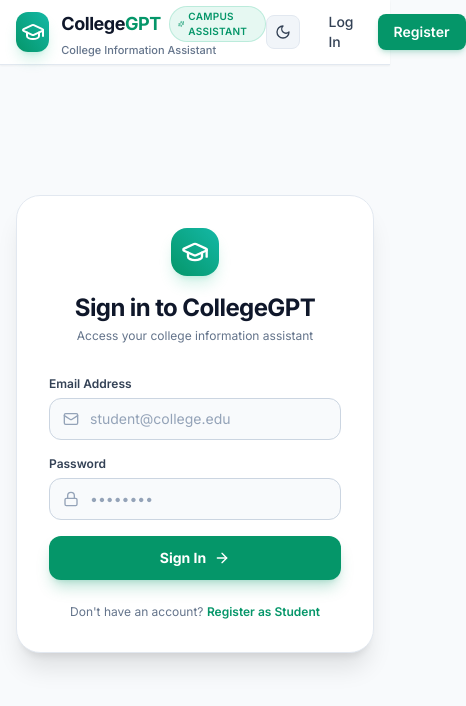
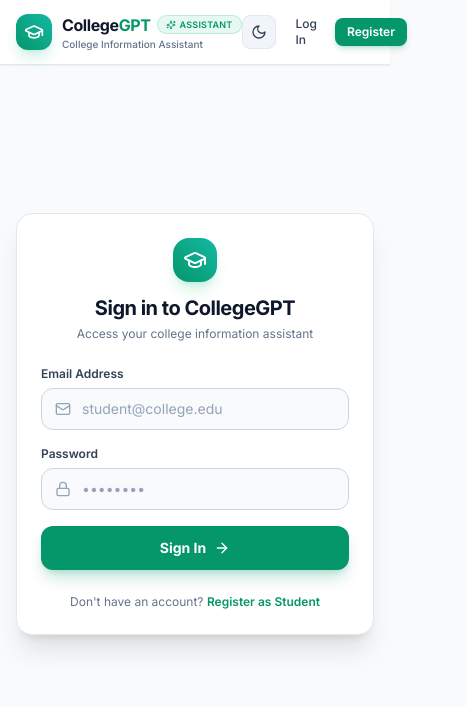
Before and after one commit to eswar-425/CollegeGPT, a React (Vite) app in the folder client/: page /login in a window 390 px wide. Shown: the top 706 px of the page, 466 px wide, since content can reach past the window. Built offline with nearby package versions, Linux system fonts and the light colour scheme; no server answers.

Commit message:
feat(ui): optimize mobile viewport responsiveness, add mobile nav drawer and admin credentials to README

```diff
--- a/client/src/components/layout/Navbar.jsx
+++ b/client/src/components/layout/Navbar.jsx
@@ -1,4 +1,4 @@
-import React from 'react';
+import React, { useState } from 'react';
 import { Link, useNavigate, useLocation } from 'react-router-dom';
 import { useAuth } from '../../context/AuthContext';
 import { useTheme } from '../../context/ThemeContext';
@@ -13,43 +13,52 @@
   Shield,
   Sun,
   Moon,
+  Menu,
+  X,
+  UploadCloud,
 } from 'lucide-react';
 
 export default function Navbar() {
   const { user, isAuthenticated, isAdmin, logout } = useAuth();
   const { theme, toggleTheme, isDark } = useTheme();
+  const [mobileMenuOpen, setMobileMenuOpen] = useState(false);
   const navigate = useNavigate();
   const location = useLocation();
 
   const handleLogout = async () => {
+    setMobileMenuOpen(false);
     await logout();
     navigate('/login');
   };
 
   const isActive = (path) => location.pathname === path;
 
+  const closeMobileMenu = () => setMobileMenuOpen(false);
+
   return (
-    <header className="sticky top-0 z-40 w-full border-b border-slate-200 dark:border-slate-800/80 bg-white/90 dark:bg-[#08100D]/90 backdrop-blur-md transition-colors duration-200 shadow-sm dark:shadow-none">
+    <header className="sticky top-0 z-40 w-full border-b border-slate-200 dark:border-slate-800/80 bg-white/95 dark:bg-[#08100D]/95 backdrop-blur-md transition-colors duration-200 shadow-sm dark:shadow-none">
       <div className="max-w-7xl mx-auto px-4 sm:px-6 lg:px-8 h-16 flex items-center justify-between">
         {/* Brand Logo */}
-        <Link to="/" className="flex items-center gap-3 group">
-          <div className="w-10 h-10 rounded-xl bg-gradient-to-tr from-brand-600 to-teal-500 flex items-center justify-center shadow-lg shadow-brand-500/20 group-hover:scale-105 transition-transform">
-            <GraduationCap className="w-6 h-6 text-white" />
+        <Link to="/" onClick={closeMobileMenu} className="flex items-center gap-2.5 sm:gap-3 group">
+          <div className="w-9 h-9 sm:w-10 sm:h-10 rounded-xl bg-gradient-to-tr from-brand-600 to-teal-500 flex items-center justify-center shadow-lg shadow-brand-500/20 group-hover:scale-105 transition-transform shrink-0">
+            <GraduationCap className="w-5 h-5 sm:w-6 sm:h-6 text-white" />
           </div>
-          <div className="flex flex-col">
-            <div className="flex items-center gap-2">
-              <span className="font-bold text-lg text-slate-900 dark:text-white tracking-tight">
+          <div className="flex flex-col min-w-0">
+            <div className="flex items-center gap-1.5 sm:gap-2">
+              <span className="font-bold text-base sm:text-lg text-slate-900 dark:text-white tracking-tight">
                 College<span className="text-brand-600 dark:text-brand-400">GPT</span>
               </span>
-              <span className="px-2 py-0.5 text-[10px] font-semibold tracking-wide uppercase rounded-full bg-brand-500/10 text-brand-600 dark:text-brand-400 border border-brand-500/20 flex items-center gap-1">
-                <Sparkles className="w-2.5 h-2.5" /> {isAdmin ? 'Admin Hub' : 'Campus Assistant'}
+              <span className="px-2 py-0.5 text-[9px] sm:text-[10px] font-semibold tracking-wide uppercase rounded-full bg-brand-500/10 text-brand-600 dark:text-brand-400 border border-brand-500/20 flex items-center gap-1 shrink-0">
+                <Sparkles className="w-2.5 h-2.5" /> {isAdmin ? 'Admin' : 'Assistant'}
               </span>
             </div>
-            <span className="text-[11px] text-slate-500 dark:text-slate-400 font-medium">College Information Assistant</span>
+            <span className="text-[10px] sm:text-[11px] text-slate-500 dark:text-slate-400 font-medium truncate">
+              College Information Assistant
+            </span>
           </div>
         </Link>
 
-        {/* Navigation Links */}
+        {/* Desktop Navigation Links */}
         <nav className="hidden md:flex items-center gap-1 text-sm font-medium">
           {isAuthenticated && (
             <>
@@ -92,8 +101,8 @@
           )}
         </nav>
 
-        {/* Right side CTA / User profile & Theme Toggle */}
-        <div className="flex items-center gap-3">
+        {/* Right Controls: Theme Toggle & User Actions */}
+        <div className="flex items-center gap-2 sm:gap-3">
           {/* Theme Toggle Button */}
           <button
             onClick={toggleTheme}
@@ -101,14 +110,14 @@
             title={`Switch to ${isDark ? 'Light' : 'Dark'} Mode`}
             aria-label="Toggle theme"
           >
-            {isDark ? <Sun className="w-4 h-4 text-amber-400 animate-spin-slow" /> : <Moon className="w-4 h-4 text-slate-700" />}
+            {isDark ? <Sun className="w-4 h-4 text-amber-400" /> : <Moon className="w-4 h-4 text-slate-700" />}
           </button>
 
           {isAuthenticated ? (
-            <div className="flex items-center gap-3">
-              {/* Role badge */}
+            <div className="flex items-center gap-2">
+              {/* Role badge (Desktop) */}
               <span
-                className={`hidden sm:inline-flex items-center gap-1.5 px-2.5 py-1 rounded-md text-xs font-semibold uppercase tracking-wider ${
+                className={`hidden lg:inline-flex items-center gap-1.5 px-2.5 py-1 rounded-md text-xs font-semibold uppercase tracking-wider ${
                   isAdmin
                     ? 'bg-purple-100 dark:bg-purple-950/80 text-purple-700 dark:text-purple-300 border border-purple-200 dark:border-purple-800/50'
                     : 'bg-emerald-100 dark:bg-emerald-950/80 text-emerald-700 dark:text-emerald-300 border border-emerald-200 dark:border-emerald-800/50'
@@ -121,36 +130,46 @@
               {/* Profile Link */}
               <Link
                 to="/profile"
+                onClick={closeMobileMenu}
                 className={`p-2 rounded-lg border transition-all ${
                   isActive('/profile')
                     ? 'bg-slate-100 dark:bg-slate-800 border-brand-500 text-brand-600 dark:text-brand-400'
-                    : 'bg-slate-100 dark:bg-slate-900/80 border-slate-200 dark:border-slate-800 text-slate-600 dark:text-slate-300 hover:text-slate-900 dark:hover:text-white hover:border-slate-300 dark:hover:border-slate-700'
+                    : 'bg-slate-100 dark:bg-slate-900/80 border-slate-200 dark:border-slate-800 text-slate-600 dark:text-slate-300 hover:text-slate-900 dark:hover:text-white'
                 }`}
                 title="Account Profile"
               >
                 <UserIcon className="w-4 h-4" />
               </Link>
 
-              {/* Logout Button */}
+              {/* Logout Button (Desktop) */}
               <button
                 onClick={handleLogout}
-                className="p-2 rounded-lg bg-slate-100 dark:bg-slate-900/80 border border-slate-200 dark:border-slate-800 text-slate-500 dark:text-slate-400 hover:text-rose-600 dark:hover:text-rose-400 hover:border-rose-300 dark:hover:border-rose-900/50 transition-all"
+                className="hidden sm:inline-flex p-2 rounded-lg bg-slate-100 dark:bg-slate-900/80 border border-slate-200 dark:border-slate-800 text-slate-500 dark:text-slate-400 hover:text-rose-600 dark:hover:text-rose-400 hover:border-rose-300 dark:hover:border-rose-900/50 transition-all"
                 title="Sign Out"
               >
                 <LogOut className="w-4 h-4" />
               </button>
+
+              {/* Mobile Hamburger Menu Toggle */}
+              <button
+                onClick={() => setMobileMenuOpen(!mobileMenuOpen)}
+                className="p-2 rounded-lg md:hidden bg-slate-100 dark:bg-slate-900/80 border border-slate-200 dark:border-slate-800 text-slate-700 dark:text-slate-300 hover:text-brand-600 focus:outline-none"
+                aria-label="Open navigation menu"
+              >
+                {mobileMenuOpen ? <X className="w-4 h-4" /> : <Menu className="w-4 h-4" />}
+              </button>
             </div>
           ) : (
-            <div className="flex items-center gap-2">
+            <div className="flex items-center gap-1.5 sm:gap-2">
               <Link
                 to="/login"
-                className="px-4 py-2 text-sm font-medium text-slate-700 dark:text-slate-300 hover:text-slate-900 dark:hover:text-white rounded-lg hover:bg-slate-100 dark:hover:bg-slate-800 transition-colors"
+                className="px-3 sm:px-4 py-1.5 sm:py-2 text-xs sm:text-sm font-medium text-slate-700 dark:text-slate-300 hover:text-slate-900 dark:hover:text-white rounded-lg hover:bg-slate-100 dark:hover:bg-slate-800 transition-colors"
               >
                 Log In
               </Link>
               <Link
                 to="/register"
-                className="px-4 py-2 text-sm font-semibold bg-brand-600 hover:bg-brand-500 text-white rounded-lg shadow-md shadow-brand-600/20 transition-all"
+                className="px-3 sm:px-4 py-1.5 sm:py-2 text-xs sm:text-sm font-semibold bg-brand-600 hover:bg-brand-500 text-white rounded-lg shadow-md shadow-brand-600/20 transition-all"
               >
                 Register
               </Link>
@@ -158,6 +177,101 @@
           )}
         </div>
       </div>
+
+      {/* Mobile Drawer Dropdown Menu */}
+      {mobileMenuOpen && isAuthenticated && (
+        <div className="md:hidden border-t border-slate-200 dark:border-slate-800 bg-white/95 dark:bg-[#08100D]/95 backdrop-blur-xl px-4 py-4 space-y-2 animate-fade-in shadow-xl">
+          <div className="pb-2 mb-2 border-b border-slate-200 dark:border-slate-800 flex items-center justify-between">
+            <span className="text-xs font-bold text-slate-900 dark:text-white truncate">
+              {user?.name || 'Account'}
+            </span>
+            <span
+              className={`px-2 py-0.5 rounded text-[10px] font-bold uppercase tracking-wider ${
+                isAdmin
+                  ? 'bg-purple-100 dark:bg-purple-950 text-purple-700 dark:text-purple-300'
+                  : 'bg-emerald-100 dark:bg-emerald-950 text-emerald-700 dark:text-emerald-300'
+              }`}
+            >
+              {isAdmin ? 'Admin' : 'Student'}
+            </span>
+          </div>
+
+          <Link
+            to="/chat"
+            onClick={closeMobileMenu}
+            className={`flex items-center gap-3 px-3 py-2.5 rounded-xl text-xs font-semibold transition-all ${
+              location.pathname.startsWith('/chat')
+                ? 'bg-brand-500/10 text-brand-600 dark:text-brand-400 border border-brand-500/20'
+                : 'text-slate-700 dark:text-slate-300 hover:bg-slate-100 dark:hover:bg-slate-800/60'
+            }`}
+          >
+            <MessageSquare className="w-4 h-4 text-brand-500" />
+            <span>Chat Assistant</span>
+          </Link>
+
+          {isAdmin && (
+            <>
+              <Link
+                to="/admin"
+                onClick={closeMobileMenu}
+                className={`flex items-center gap-3 px-3 py-2.5 rounded-xl text-xs font-semibold transition-all ${
+                  isActive('/admin')
+                    ? 'bg-brand-500/10 text-brand-600 dark:text-brand-400 border border-brand-500/20'
+                    : 'text-slate-700 dark:text-slate-300 hover:bg-slate-100 dark:hover:bg-slate-800/60'
+                }`}
+              >
+                <LayoutDashboard className="w-4 h-4 text-purple-500" />
+                <span>Administrator Hub</span>
+              </Link>
+              <Link
+                to="/admin/documents"
+                onClick={closeMobileMenu}
+                className={`flex items-center gap-3 px-3 py-2.5 rounded-xl text-xs font-semibold transition-all ${
+                  isActive('/admin/documents')
+                    ? 'bg-brand-500/10 text-brand-600 dark:text-brand-400 border border-brand-500/20'
+                    : 'text-slate-700 dark:text-slate-300 hover:bg-slate-100 dark:hover:bg-slate-800/60'
+                }`}
+              >
+                <FileText className="w-4 h-4 text-indigo-500" />
+                <span>Knowledge Base Documents</span>
+              </Link>
+              <Link
+                to="/admin/documents/upload"
+                onClick={closeMobileMenu}
+                className={`flex items-center gap-3 px-3 py-2.5 rounded-xl text-xs font-semibold transition-all ${
+                  isActive('/admin/documents/upload')
+                    ? 'bg-brand-500/10 text-brand-600 dark:text-brand-400 border border-brand-500/20'
+                    : 'text-slate-700 dark:text-slate-300 hover:bg-slate-100 dark:hover:bg-slate-800/60'
+                }`}
+              >
+                <UploadCloud className="w-4 h-4 text-emerald-500" />
+                <span>Upload New Document</span>
+              </Link>
+            </>
+          )}
+
+          <Link
+            to="/profile"
+            onClick={closeMobileMenu}
+            className={`flex items-center gap-3 px-3 py-2.5 rounded-xl text-xs font-semibold transition-all ${
+              isActive('/profile')
+                ? 'bg-brand-500/10 text-brand-600 dark:text-brand-400 border border-brand-500/20'
+                : 'text-slate-700 dark:text-slate-300 hover:bg-slate-100 dark:hover:bg-slate-800/60'
+            }`}
+          >
+            <UserIcon className="w-4 h-4 text-slate-400" />
+            <span>My Account & Settings</span>
+          </Link>
+
+          <button
+            onClick={handleLogout}
+            className="w-full flex items-center gap-3 px-3 py-2.5 rounded-xl text-xs font-semibold text-rose-600 dark:text-rose-400 hover:bg-rose-50 dark:hover:bg-rose-950/40 transition-all text-left"
+          >
+            <LogOut className="w-4 h-4" />
+            <span>Sign Out</span>
+          </button>
+        </div>
+      )}
     </header>
   );
 }
--- a/client/src/pages/Login.jsx
+++ b/client/src/pages/Login.jsx
@@ -48,14 +48,14 @@
   };
 
   return (
-    <div className="min-h-[85vh] flex items-center justify-center px-4 py-12">
-      <div className="w-full max-w-md bg-white dark:bg-slate-900/80 border border-slate-200 dark:border-slate-800 rounded-3xl p-8 shadow-xl dark:shadow-2xl backdrop-blur-xl animate-fade-in transition-colors duration-200">
+    <div className="min-h-[85vh] flex items-center justify-center px-4 py-8 sm:py-12">
+      <div className="w-full max-w-md bg-white dark:bg-slate-900/80 border border-slate-200 dark:border-slate-800 rounded-2xl sm:rounded-3xl p-6 sm:p-8 shadow-xl dark:shadow-2xl backdrop-blur-xl animate-fade-in transition-colors duration-200">
         {/* Brand Header */}
-        <div className="text-center mb-8">
-          <div className="w-12 h-12 rounded-2xl bg-gradient-to-tr from-brand-600 to-teal-500 flex items-center justify-center mx-auto mb-4 shadow-lg shadow-brand-500/20">
-            <GraduationCap className="w-7 h-7 text-white" />
+        <div className="text-center mb-6 sm:mb-8">
+          <div className="w-11 h-11 sm:w-12 sm:h-12 rounded-2xl bg-gradient-to-tr from-brand-600 to-teal-500 flex items-center justify-center mx-auto mb-3 sm:mb-4 shadow-lg shadow-brand-500/20">
+            <GraduationCap className="w-6 h-6 sm:w-7 sm:h-7 text-white" />
           </div>
-          <h1 className="text-2xl font-bold text-slate-900 dark:text-white tracking-tight">Sign in to CollegeGPT</h1>
+          <h1 className="text-xl sm:text-2xl font-bold text-slate-900 dark:text-white tracking-tight">Sign in to CollegeGPT</h1>
           <p className="text-xs text-slate-500 dark:text-slate-400 mt-1">Access your college information assistant</p>
         </div>
 
```
Also changed, not shown: client/src/pages/Chat.jsx (+13 -2 lines), client/src/pages/Home.jsx (+4 -4 lines), client/src/pages/Register.jsx (+6 -6 lines), 1 other file (tests, documents, lock files or other folders).
